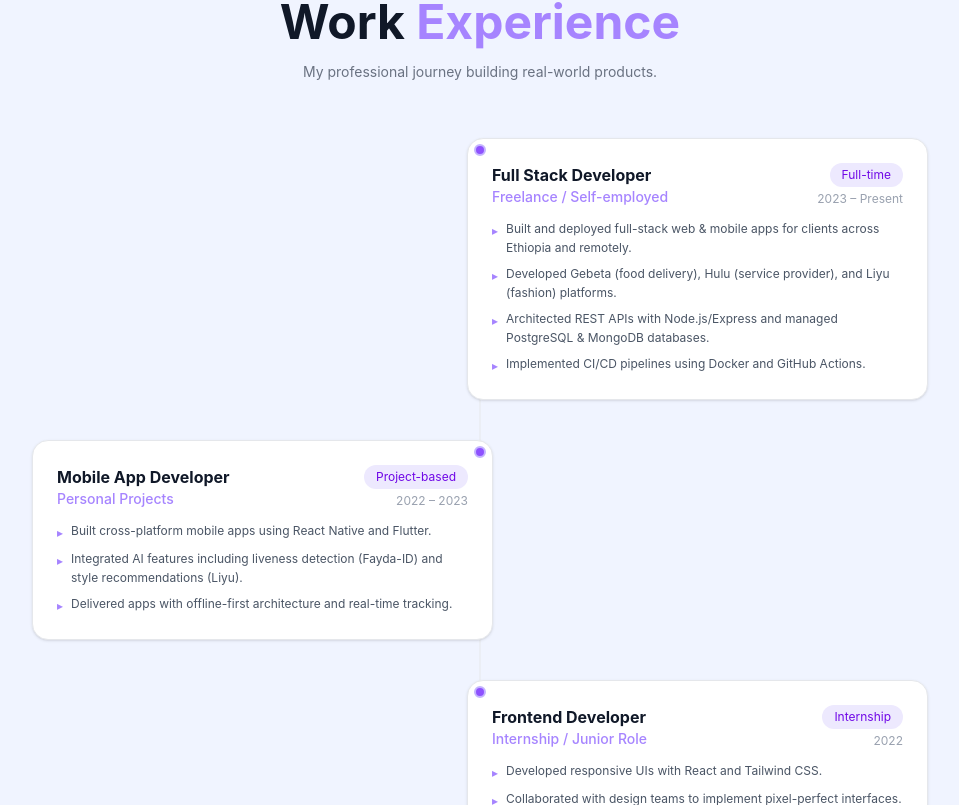
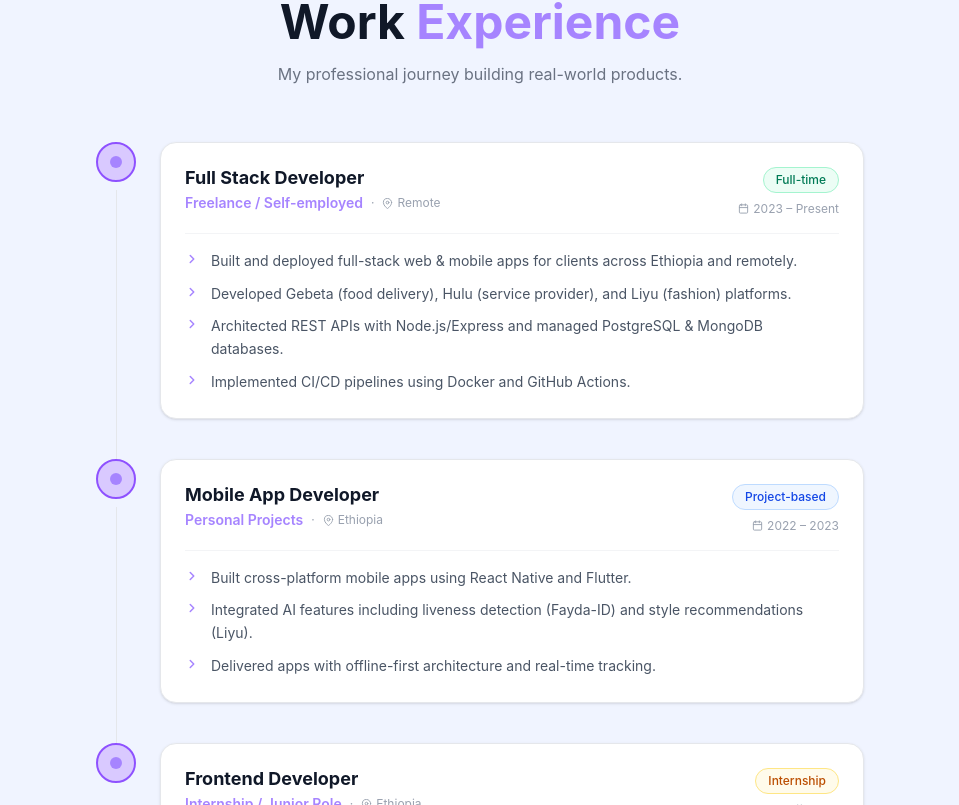
Before and after one commit to Abelink2119/portfolio, a React (Vite) app: page / in a window 1280 px wide. Shown: the part 3275-4080 px from the top of the page, without its empty margins (160-1119 px from the left). Built offline with nearby package versions, Linux system fonts and the light colour scheme.

Commit message:
redesign ExperienceSection: modern timeline with type badges and icons

```diff
--- a/src/components/ExperienceSection.jsx
+++ b/src/components/ExperienceSection.jsx
@@ -1,11 +1,12 @@
 import { useEffect, useRef, useState } from 'react'
 
-const experiences = [
+const EXPERIENCES = [
   {
     role: 'Full Stack Developer',
     company: 'Freelance / Self-employed',
     period: '2023 – Present',
     type: 'Full-time',
+    location: 'Remote',
     points: [
       'Built and deployed full-stack web & mobile apps for clients across Ethiopia and remotely.',
       'Developed Gebeta (food delivery), Hulu (service provider), and Liyu (fashion) platforms.',
@@ -18,6 +19,7 @@ const experiences = [
     company: 'Personal Projects',
     period: '2022 – 2023',
     type: 'Project-based',
+    location: 'Ethiopia',
     points: [
       'Built cross-platform mobile apps using React Native and Flutter.',
       'Integrated AI features including liveness detection (Fayda-ID) and style recommendations (Liyu).',
@@ -29,6 +31,7 @@ const experiences = [
     company: 'Internship / Junior Role',
     period: '2022',
     type: 'Internship',
+    location: 'Ethiopia',
     points: [
       'Developed responsive UIs with React and Tailwind CSS.',
       'Collaborated with design teams to implement pixel-perfect interfaces.',
@@ -37,16 +40,111 @@ const experiences = [
   },
 ]
 
+const typeColors = {
+  'Full-time':     { bg: 'bg-emerald-500/15', text: 'text-emerald-400', border: 'border-emerald-500/25' },
+  'Project-based': { bg: 'bg-blue-500/15',    text: 'text-blue-400',    border: 'border-blue-500/25' },
+  'Internship':    { bg: 'bg-amber-500/15',   text: 'text-amber-400',   border: 'border-amber-500/25' },
+}
+
+const typeColorsLight = {
+  'Full-time':     { bg: 'bg-emerald-50',  text: 'text-emerald-700', border: 'border-emerald-200' },
+  'Project-based': { bg: 'bg-blue-50',     text: 'text-blue-700',    border: 'border-blue-200' },
+  'Internship':    { bg: 'bg-amber-50',    text: 'text-amber-700',   border: 'border-amber-200' },
+}
+
+function ExperienceCard({ exp, dark, index }) {
+  const ref = useRef(null)
+  const [visible, setVisible] = useState(false)
+
+  useEffect(() => {
+    const obs = new IntersectionObserver(([e]) => { if (e.isIntersecting) setVisible(true) }, { threshold: 0.15 })
+    if (ref.current) obs.observe(ref.current)
+    return () => obs.disconnect()
+  }, [])
+
+  const colors = dark ? typeColors[exp.type] : typeColorsLight[exp.type]
+
+  return (
+    <div
+      ref={ref}
+      className={`relative flex gap-6 transition-all duration-600 ${visible ? 'opacity-100 translate-y-0' : 'opacity-0 translate-y-6'}`}
+      style={{ transitionDelay: `${index * 120}ms` }}
+    >
+      {/* Timeline spine */}
+      <div className="flex flex-col items-center shrink-0">
+        <div className="w-10 h-10 rounded-full bg-violet-600/20 border-2 border-violet-500 flex items-center justify-center z-10">
+          <div className="w-3 h-3 rounded-full bg-violet-400" />
+        </div>
+        {index < EXPERIENCES.length - 1 && (
+          <div className={`w-px flex-1 mt-2 ${dark ? 'bg-white/10' : 'bg-gray-200'}`} style={{ minHeight: '40px' }} />
+        )}
+      </div>
+
+      {/* Card */}
+      <div className={`flex-1 mb-10 rounded-2xl border p-6 transition-all duration-200 ${
+        dark
+          ? 'bg-white/4 border-white/8 hover:border-violet-500/40 hover:bg-white/6'
+          : 'bg-white border-gray-200 shadow-sm hover:border-violet-300 hover:shadow-md'
+      }`}>
+        {/* Top row */}
+        <div className="flex flex-wrap items-start justify-between gap-3 mb-4">
+          <div>
+            <h3 className={`font-bold text-lg leading-tight ${dark ? 'text-white' : 'text-gray-900'}`}>
+              {exp.role}
+            </h3>
+            <div className="flex items-center gap-2 mt-1">
+              <span className="text-violet-400 font-semibold text-sm">{exp.company}</span>
+              <span className={`text-xs ${dark ? 'text-gray-600' : 'text-gray-400'}`}>·</span>
+              <span className={`text-xs flex items-center gap-1 ${dark ? 'text-gray-500' : 'text-gray-400'}`}>
+                <svg width="11" height="11" viewBox="0 0 24 24" fill="none" stroke="currentColor" strokeWidth="2" strokeLinecap="round" strokeLinejoin="round">
+                  <path d="M21 10c0 7-9 13-9 13s-9-6-9-13a9 9 0 0 1 18 0z"/><circle cx="12" cy="10" r="3"/>
+                </svg>
+                {exp.location}
+              </span>
+            </div>
+          </div>
+
+          <div className="flex flex-col items-end gap-2 shrink-0">
+            <span className={`text-xs px-3 py-1 rounded-full border font-medium ${colors.bg} ${colors.text} ${colors.border}`}>
+              {exp.type}
+            </span>
+            <span className={`text-xs flex items-center gap-1 ${dark ? 'text-gray-500' : 'text-gray-400'}`}>
+              <svg width="11" height="11" viewBox="0 0 24 24" fill="none" stroke="currentColor" strokeWidth="2" strokeLinecap="round" strokeLinejoin="round">
+                <rect x="3" y="4" width="18" height="18" rx="2" ry="2"/><line x1="16" y1="2" x2="16" y2="6"/><line x1="8" y1="2" x2="8" y2="6"/><line x1="3" y1="10" x2="21" y2="10"/>
+              </svg>
+              {exp.period}
+            </span>
+          </div>
+        </div>
+
+        {/* Divider */}
+        <div className={`h-px mb-4 ${dark ? 'bg-white/6' : 'bg-gray-100'}`} />
+
+        {/* Bullet points */}
+        <ul className="flex flex-col gap-2.5">
+          {exp.points.map((pt, j) => (
+            <li key={j} className={`flex gap-3 text-sm leading-relaxed ${dark ? 'text-gray-400' : 'text-gray-600'}`}>
+              <span className="text-violet-400 shrink-0 mt-0.5">
+                <svg width="14" height="14" viewBox="0 0 24 24" fill="none" stroke="currentColor" strokeWidth="2.5" strokeLinecap="round" strokeLinejoin="round">
+                  <polyline points="9 18 15 12 9 6"/>
+                </svg>
+              </span>
+              {pt}
+            </li>
+          ))}
+        </ul>
+      </div>
+    </div>
+  )
+}
+
 export default function ExperienceSection({ theme }) {
   const dark = theme === 'dark'
   const ref = useRef(null)
   const [visible, setVisible] = useState(false)
 
   useEffect(() => {
-    const obs = new IntersectionObserver(
-      ([e]) => { if (e.isIntersecting) setVisible(true) },
-      { threshold: 0.1 }
-    )
+    const obs = new IntersectionObserver(([e]) => { if (e.isIntersecting) setVisible(true) }, { threshold: 0.1 })
     if (ref.current) obs.observe(ref.current)
     return () => obs.disconnect()
   }, [])
@@ -55,59 +153,21 @@ export default function ExperienceSection({ theme }) {
     <section id="experience" className="relative z-10 py-28 px-6">
       <div
         ref={ref}
-        className={`max-w-4xl mx-auto transition-all duration-700 ${visible ? 'opacity-100 translate-y-0' : 'opacity-0 translate-y-10'}`}
+        className={`max-w-3xl mx-auto transition-all duration-700 ${visible ? 'opacity-100 translate-y-0' : 'opacity-0 translate-y-10'}`}
       >
+        {/* Header */}
         <h2 className={`text-4xl md:text-5xl font-bold text-center mb-4 ${dark ? 'text-white' : 'text-gray-900'}`}>
           Work <span className="text-violet-400">Experience</span>
         </h2>
-        <p className={`text-center mb-14 max-w-xl mx-auto text-sm ${dark ? 'text-gray-400' : 'text-gray-500'}`}>
+        <p className={`text-center mb-14 max-w-xl mx-auto text-base ${dark ? 'text-gray-400' : 'text-gray-500'}`}>
           My professional journey building real-world products.
         </p>
 
         {/* Timeline */}
-        <div className="relative">
-          {/* Vertical line */}
-          <div className={`absolute left-4 md:left-1/2 top-0 bottom-0 w-px -translate-x-1/2 ${dark ? 'bg-white/10' : 'bg-gray-200'}`} />
-
-          <div className="flex flex-col gap-10">
-            {experiences.map((exp, i) => (
-              <div key={i} className={`relative flex flex-col md:flex-row gap-6 ${i % 2 === 0 ? 'md:flex-row' : 'md:flex-row-reverse'}`}>
-                {/* Dot */}
-                <div className="absolute left-4 md:left-1/2 -translate-x-1/2 w-3 h-3 rounded-full bg-violet-500 border-2 border-violet-300 mt-1.5 z-10" />
-
-                {/* Spacer for opposite side */}
-                <div className="hidden md:block flex-1" />
-
-                {/* Card */}
-                <div className={`flex-1 ml-10 md:ml-0 p-6 rounded-2xl border transition-all duration-200 ${
-                  dark
-                    ? 'bg-white/5 border-white/10 hover:border-violet-500/40'
-                    : 'bg-white border-gray-200 shadow-sm hover:border-violet-300 hover:shadow-md'
-                }`}>
-                  <div className="flex flex-wrap items-start justify-between gap-2 mb-3">
-                    <div>
-                      <h3 className={`font-bold text-base ${dark ? 'text-white' : 'text-gray-900'}`}>{exp.role}</h3>
-                      <p className="text-violet-400 text-sm font-medium">{exp.company}</p>
-                    </div>
-                    <div className="flex flex-col items-end gap-1">
-                      <span className={`text-xs px-3 py-1 rounded-full ${dark ? 'bg-violet-500/20 text-violet-300' : 'bg-violet-100 text-violet-700'}`}>
-                        {exp.type}
-                      </span>
-                      <span className={`text-xs ${dark ? 'text-gray-500' : 'text-gray-400'}`}>{exp.period}</span>
-                    </div>
-                  </div>
-                  <ul className="flex flex-col gap-1.5">
-                    {exp.points.map((pt, j) => (
-                      <li key={j} className={`text-xs leading-relaxed flex gap-2 ${dark ? 'text-gray-400' : 'text-gray-600'}`}>
-                        <span className="text-violet-400 mt-0.5 shrink-0">▸</span>
-                        {pt}
-                      </li>
-                    ))}
-                  </ul>
-                </div>
-              </div>
-            ))}
-          </div>
+        <div>
+          {EXPERIENCES.map((exp, i) => (
+            <ExperienceCard key={i} exp={exp} dark={dark} index={i} />
+          ))}
         </div>
       </div>
     </section>
```
